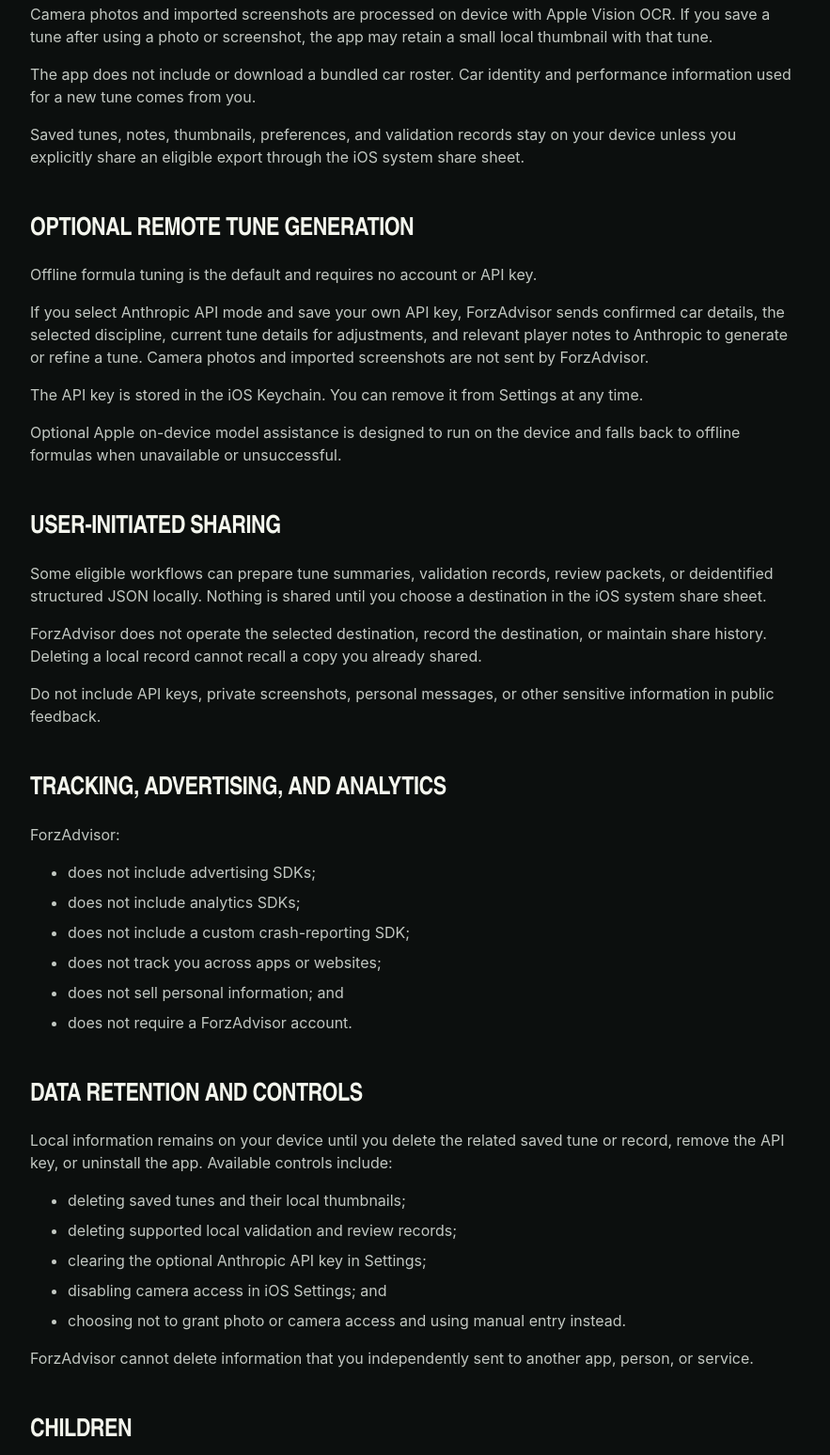
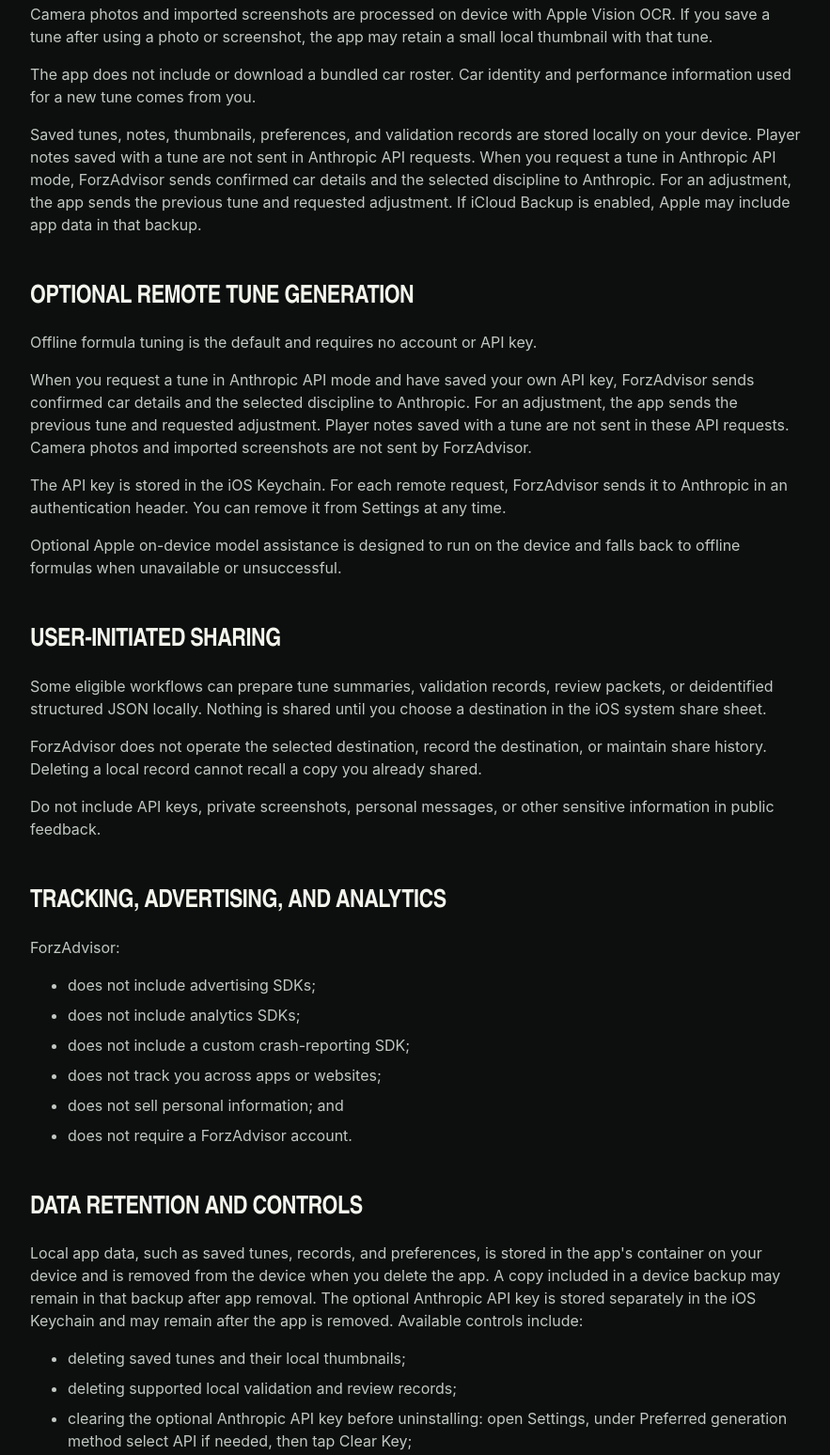
Before and after one commit to Sankofa06/ForzAdvisor, a plain HTML site: page landing-page/privacy/index.html in a window 1280 px wide. Shown: the part 580-2128 px from the top of the page at 94% size, without its empty margins (198-1081 px from the left). Drawn offline with Linux system fonts and the light colour scheme.

Commit message:
Clarify ForzAdvisor privacy and key retention
Align privacy policy copies with current app data flows and Settings controls.

```diff
--- a/landing-page/privacy/index.html
+++ b/landing-page/privacy/index.html
@@ -25,12 +25,12 @@
       <p>ForzAdvisor can process car details you enter, tune settings, player notes, camera photos, imported screenshots, saved tune history, and optional validation records.</p>
       <p>Camera photos and imported screenshots are processed on device with Apple Vision OCR. If you save a tune after using a photo or screenshot, the app may retain a small local thumbnail with that tune.</p>
       <p>The app does not include or download a bundled car roster. Car identity and performance information used for a new tune comes from you.</p>
-      <p>Saved tunes, notes, thumbnails, preferences, and validation records stay on your device unless you explicitly share an eligible export through the iOS system share sheet.</p>
+      <p>Saved tunes, notes, thumbnails, preferences, and validation records are stored locally on your device. Player notes saved with a tune are not sent in Anthropic API requests. When you request a tune in Anthropic API mode, ForzAdvisor sends confirmed car details and the selected discipline to Anthropic. For an adjustment, the app sends the previous tune and requested adjustment. If iCloud Backup is enabled, Apple may include app data in that backup.</p>
 
       <h2>Optional remote tune generation</h2>
       <p>Offline formula tuning is the default and requires no account or API key.</p>
-      <p>If you select Anthropic API mode and save your own API key, ForzAdvisor sends confirmed car details, the selected discipline, current tune details for adjustments, and relevant player notes to Anthropic to generate or refine a tune. Camera photos and imported screenshots are not sent by ForzAdvisor.</p>
-      <p>The API key is stored in the iOS Keychain. You can remove it from Settings at any time.</p>
+      <p>When you request a tune in Anthropic API mode and have saved your own API key, ForzAdvisor sends confirmed car details and the selected discipline to Anthropic. For an adjustment, the app sends the previous tune and requested adjustment. Player notes saved with a tune are not sent in these API requests. Camera photos and imported screenshots are not sent by ForzAdvisor.</p>
+      <p>The API key is stored in the iOS Keychain. For each remote request, ForzAdvisor sends it to Anthropic in an authentication header. You can remove it from Settings at any time.</p>
       <p>Optional Apple on-device model assistance is designed to run on the device and falls back to offline formulas when unavailable or unsuccessful.</p>
 
       <h2>User-initiated sharing</h2>
@@ -50,11 +50,11 @@
       </ul>
 
       <h2>Data retention and controls</h2>
-      <p>Local information remains on your device until you delete the related saved tune or record, remove the API key, or uninstall the app. Available controls include:</p>
+      <p>Local app data, such as saved tunes, records, and preferences, is stored in the app's container on your device and is removed from the device when you delete the app. A copy included in a device backup may remain in that backup after app removal. The optional Anthropic API key is stored separately in the iOS Keychain and may remain after the app is removed. Available controls include:</p>
       <ul>
         <li>deleting saved tunes and their local thumbnails;</li>
         <li>deleting supported local validation and review records;</li>
-        <li>clearing the optional Anthropic API key in Settings;</li>
+        <li>clearing the optional Anthropic API key before uninstalling: open Settings, under Preferred generation method select API if needed, then tap Clear Key;</li>
         <li>disabling camera access in iOS Settings; and</li>
         <li>choosing not to grant photo or camera access and using manual entry instead.</li>
       </ul>
```
Also changed, not shown: 4 other files.
